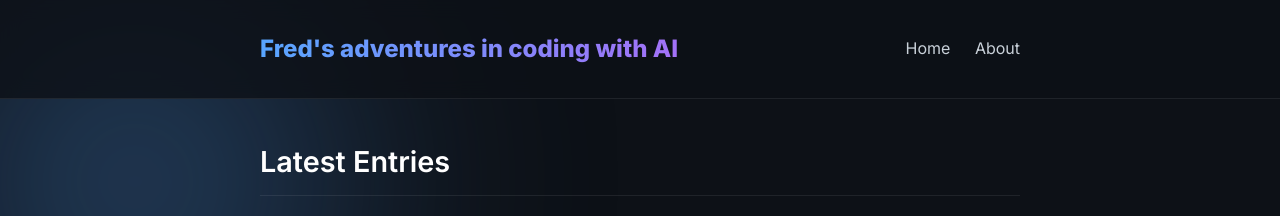
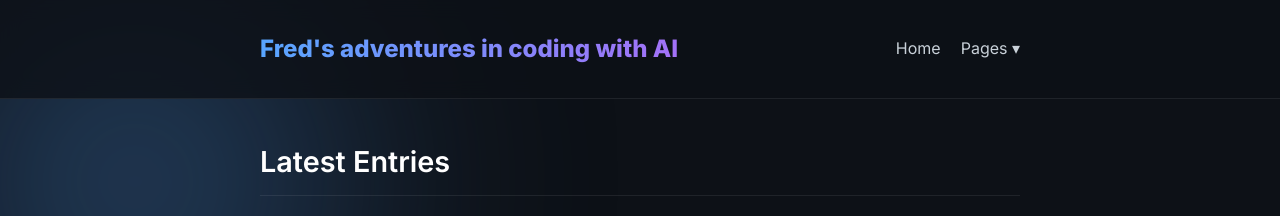
Before and after one commit to greenermoose/journal, a Jekyll site: the page built from docs/index.html, in a window 1280 px wide. Shown: the top 216 px of the page. Built offline with Jekyll 4.4.1, drawn with Linux system fonts in a browser that asks for light colours.

Commit message:
9 - Drop-down menu for about and cheatsheet pages.

```diff
--- a/docs/_layouts/default.html
+++ b/docs/_layouts/default.html
@@ -22,7 +22,13 @@
       </a>
       <nav class="site-nav">
         <a href="{{ '/' | relative_url }}">Home</a>
-        <a href="{{ '/about/' | relative_url }}">About</a>
+        <div class="dropdown">
+          <a href="javascript:void(0)" class="dropbtn">Pages ▾</a>
+          <div class="dropdown-content">
+            <a href="{{ '/about/' | relative_url }}">About</a>
+            <a href="{{ '/cheatsheet/' | relative_url }}">Cheatsheet</a>
+          </div>
+        </div>
       </nav>
     </div>
   </header>
--- a/docs/assets/css/style.css
+++ b/docs/assets/css/style.css
@@ -120,6 +120,11 @@
   font-size: 1.5rem;
 }
 
+.site-nav {
+  display: flex;
+  align-items: center;
+}
+
 .site-nav a {
   margin-left: 20px;
   color: var(--text-color);
@@ -128,6 +133,44 @@
 
 .site-nav a:hover {
   color: var(--accent-color);
+}
+
+/* Dropdown Menu */
+.dropdown {
+  position: relative;
+  display: inline-block;
+}
+
+.dropdown-content {
+  display: none;
+  position: absolute;
+  background-color: var(--glass-bg);
+  min-width: 150px;
+  box-shadow: 0 8px 32px 0 rgba(0, 0, 0, 0.3);
+  z-index: 100;
+  border-radius: 8px;
+  border: 1px solid var(--glass-border);
+  backdrop-filter: blur(12px);
+  -webkit-backdrop-filter: blur(12px);
+  right: 0;
+  top: 100%;
+  margin-top: 10px;
+}
+
+.dropdown-content a {
+  margin-left: 0;
+  padding: 12px 16px;
+  display: block;
+}
+
+.dropdown-content a:hover {
+  background-color: rgba(255, 255, 255, 0.08);
+  border-radius: 8px;
+}
+
+.dropdown:hover .dropdown-content,
+.dropdown:focus-within .dropdown-content {
+  display: block;
 }
 
 /* Glassmorphism Panels */
```
Also changed, not shown: CHANGELOG.md.
